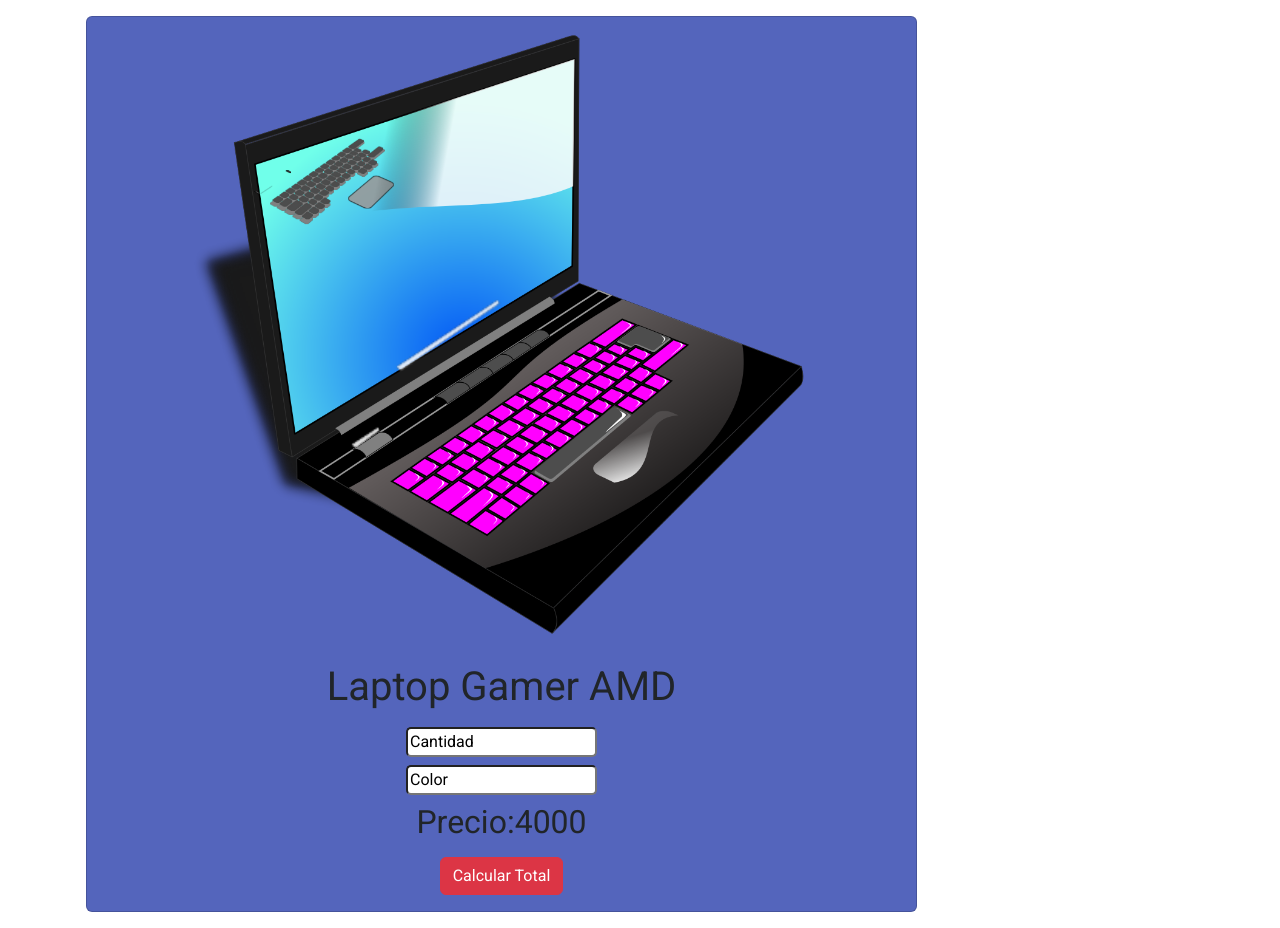
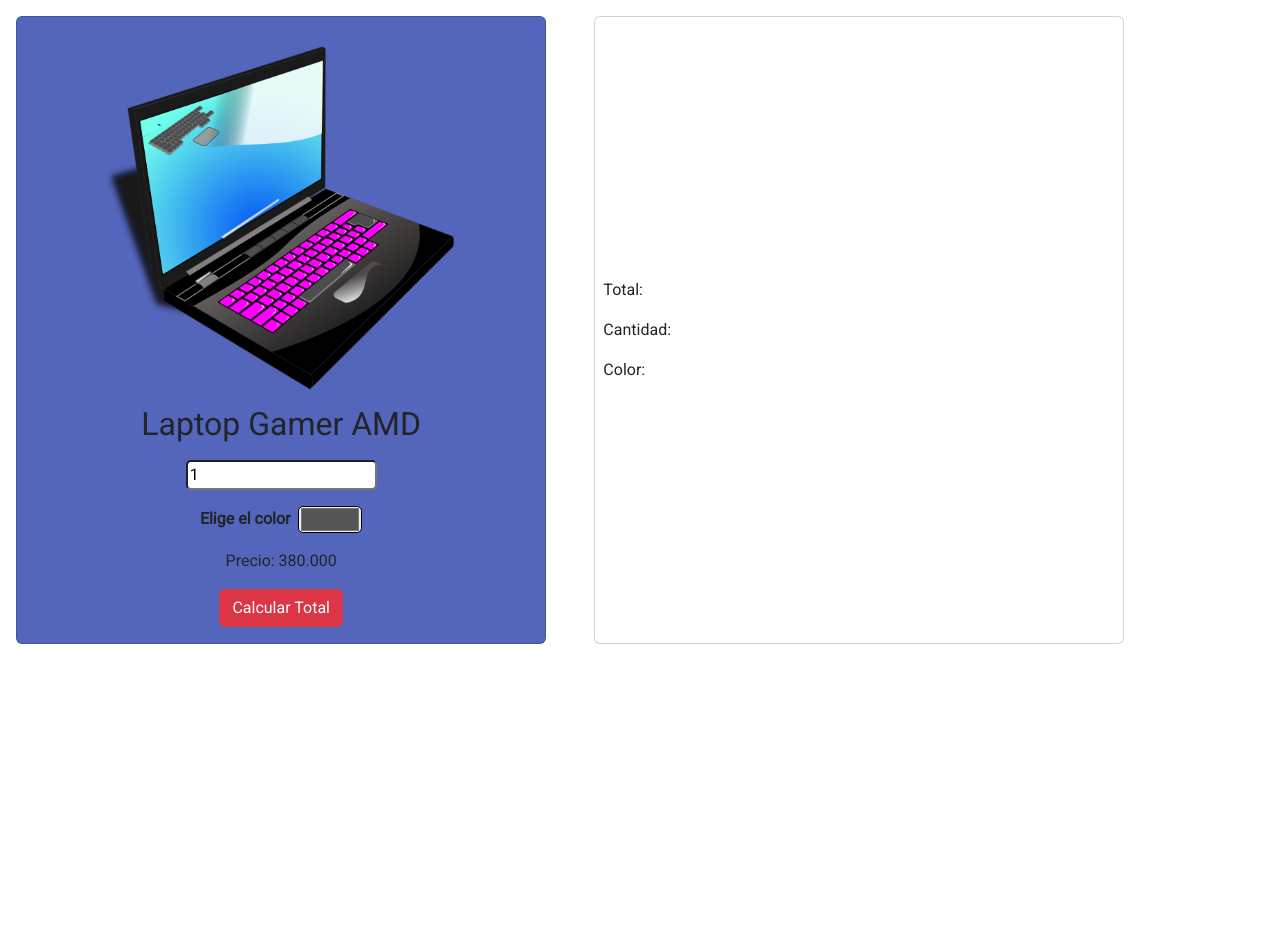
Before and after one commit to LuisGutWo/desafio_intro_js, a website: page index.html in a window 1280 px wide. After the commit the page ends 800 px from the top, so only its background shows below. Drawn offline with nearby package versions, Linux system fonts and the light colour scheme.

Commit message:
feat JS basic funtions

```diff
--- a/index.html
+++ b/index.html
@@ -13,53 +13,41 @@
 </head>
 
 <body>
+    <!-- main container -->
+    <section class="container p-3 d-inline-flex gap-5">
 
-    <form>
-        <fieldset disabled>
+        <!-- card section -->
+        <card class="card w-50 bg-primary d-flex flex-grow align-items-center p-3">
+            <img src="/assets/img/4393-laptop-design.png" class="img-fluid w-75 p-2 m-0" alt="">
+            <div class="card-body d-flex flex-column justify-content-center align-items-center gap-3 p-0">
 
+                <!-- card title -->
+                <h3 class="card-title h2 m-0">Laptop Gamer AMD</h3>
 
+                <!-- card content -->
+                <div class="form-floating">
+                    <input type="text" class="form-control" id="cantidad" min="1" value="1">
+                </div>
+                <div class="form-floating mw-100 d-flex gap-2 align-items-center">
+                    <p class="m-0"><strong>Elige el color</strong></p>
+                    <input type="color" class="form-control-2" id="color" min="1" value="#555555">
+                </div>
+                <p id="precioParrafo">Precio: 380.000</p>
+            </div>
 
-        </fieldset>
-    </form>
-
-    <section class="container p-3">
-        <card class="card bg-primary w-75 d-flex align-items-center">
-            <img src="/assets/img/4393-laptop-design.png" class="img-fluid w-75 mt-2" alt="">
-            <div class="card-body d-flex flex-column justify-content-center align-items-center gap-2">
-                <h3 class="card-title h1">Laptop Gamer AMD</h3>
-                <div class="form-floating">
-                    <input type="text" class="form-control" id="cantidad" placeholder="Cantidad" value="Cantidad">
-                </div>
-
-                <div class="form-floating mw-100">
-                    <input type="text" class="form-control" id="color" placeholder="Color" value="Color">
-                </div>
-                <h2 id="precio">Precio:4000</h2>
-                <button type="submit" class="btn btn-danger" id="button">Calcular Total</button>
-            </div>
+            <!-- button -->
+            <button type="button" class="btn btn-danger" id="button">Calcular Total</button>
         </card>
 
+        <!-- results side section -->
+        <section class="card w-50 text-dark d-flex-column justify-content-center align-items-start p-2">
+            <p id="totalPrecio"></p>
+            <p id="totalCantidad"></p>
+            <div id="colorResult"><div>
+        </section>
     </section>
 
-    <!-- <h1>Dom al poder</h1>
-    <input type="text" id="name" value="example name">
-    <input type="color" id="color" value="#555555">
-    <button id="button">Agregar</button>
-    <p id="resultado"></p> -->
-
-
-
-
-
-
-
-
-
     <script src="/js/main.js"></script>
-
-    <script src="https://cdn.jsdelivr.net/npm/bootstrap@5.0.2/dist/js/bootstrap.bundle.min.js"
-        integrity="sha384-MrcW6ZMFYlzcLA8Nl+NtUVF0sA7MsXsP1UyJoMp4YLEuNSfAP+JcXn/tWtIaxVXM"
-        crossorigin="anonymous"></script>
 </body>
 
 </html>
--- a/js/main.js
+++ b/js/main.js
@@ -1,14 +1,22 @@
-const elementCantidad = document.querySelector("#cantidad");
-const elementColor = document.querySelector("#color");
-const elementButton = document.querySelector("#button");
-const elementPrecio = document.querySelector("#precio");
 
-elementButton.addEventListener("click", () => {
-    console.log("me diste click al boton");
-    console.log(elementCantidad.value);
-    console.log(elementColor.value);
-    console.log(elementPrecio.value);
+//variables
+const precio = 380000
+const button = document.querySelector("#button")
+const cantidad = document.querySelector("#cantidad")
+const color = document.querySelector("#color")
 
-    elementPrecio.textContent = elementCantidad.value;
-    elementPrecio.style.color = elementColor.value;
-});
+//styles
+
+totalPrecio.textContent = "Total:      "
+totalCantidad.textContent = "Cantidad:    "
+colorResult.textContent = "Color:    "
+
+
+
+//listeners
+button.addEventListener("click", () => {
+    totalPrecio.textContent = `Total: ${cantidad.value * precio}`;
+    totalCantidad.textContent = `Cantidad: ${cantidad.value}`;
+
+    colorResult.style.backgroundColor = `Color: ${color.value}`;
+})
--- a/sass/main.scss
+++ b/sass/main.scss
@@ -62,10 +62,12 @@
 
 // 8. Add additional custom code here
 
+//main card styles
 .card-body {
     .form-floating {
         .form-control {
             border-radius: 5px;
+            width: 100%;
         }
 
         &:hover {
@@ -73,6 +75,10 @@
             transition: all 0.5s ease;
         }
 
+        .form-control-2 {
+            border-radius: 5px;
+            width: 4rem;
+        }
 
     }
 
@@ -82,3 +88,12 @@
 
     }
 }
+
+//resulter section
+
+#color-result {
+    width: 50px;
+    height: 50px;
+    border-radius: 50px;
+    border: solid 1px #000;
+}
```
Also changed, not shown: css/main.css, 1 other file.
